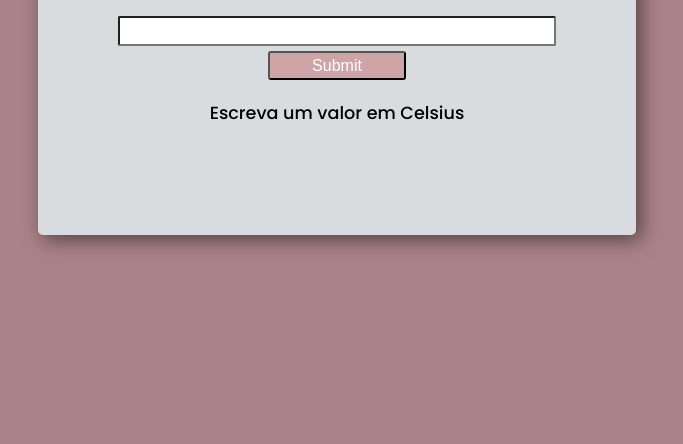
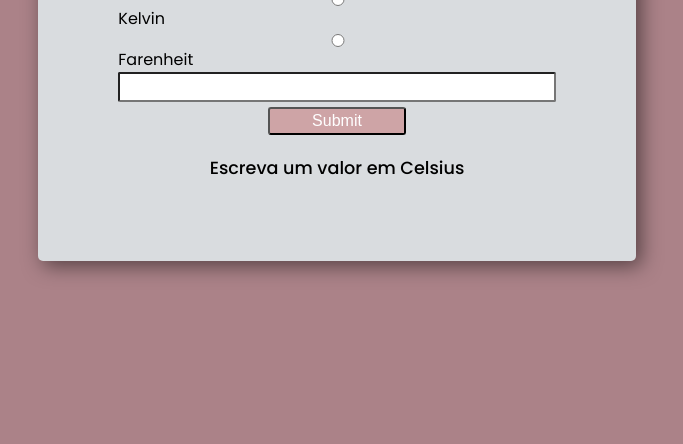
Before and after one commit to JamiledeSouzaFerreira/Conversor-de-Temperatura, a plain HTML site: page index.html in a window 1280 px wide. Shown: the part 372-816 px from the top of the page, without its empty margins (303-986 px from the left). Drawn offline with Linux system fonts and the light colour scheme.

Commit message:
html radio
adicionei os input's radios ao html

```diff
--- a/index.html
+++ b/index.html
@@ -1,5 +1,5 @@
 <!DOCTYPE html>
-<html lang="en">
+<html lang="pt-br">
 <head>
     <meta charset="UTF-8">
     <meta http-equiv="X-UA-Compatible" content="IE=edge">
@@ -10,10 +10,11 @@
 <body>
     <div class="principal">
         <h1>Conversor de Temperatura</h1>
-        <input type="text" class="text">
-        <input type="submit" name="" id="btn">
-        <h2 class="k-resposta">Escreva um valor em Celsius</h2>
-        <h2 class="f-resposta"></h2>
+        <input type="radio" name="radtemp" id="kelvin"><label for="kelvin">Kelvin</label>
+        <input type="radio" name="radtemp" id="farenheit"><label for="farenheit">Farenheit</label>
+        <input type="number" class="text">
+        <input type="submit" name="" id="btn" onclick="converter()">
+        <h2 class="kresposta">Escreva um valor em Celsius</h2>
     </div>
 
     <script src="index.js"></script>
--- a/style.css
+++ b/style.css
@@ -46,7 +46,7 @@
         margin: 5px 150px 0px 150px;
     }
 
-    h2.k-resposta{
+    h2.kresposta{
         font-size: 1.1rem;
         font-weight: 500;
         text-align: center;
```
